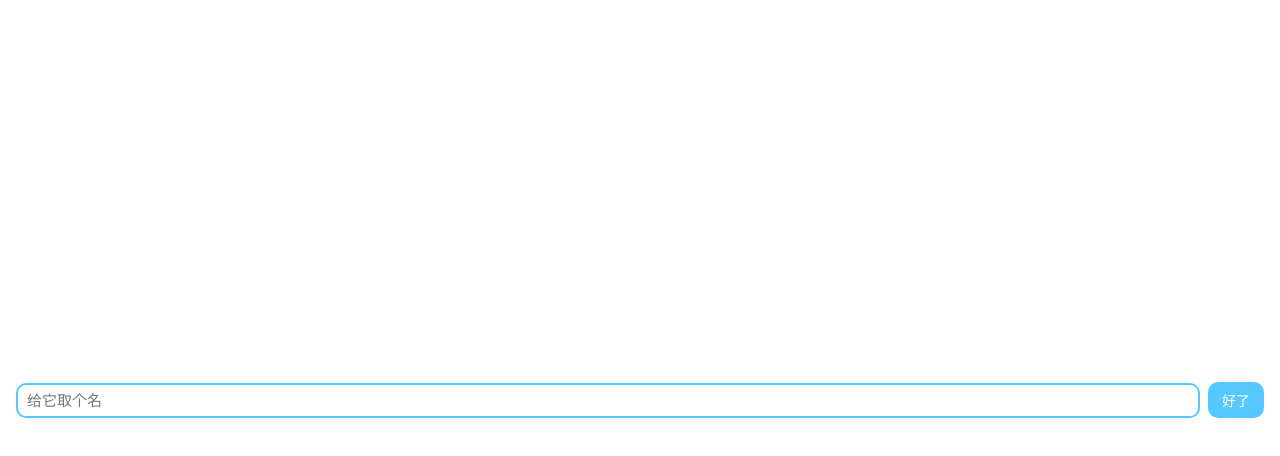
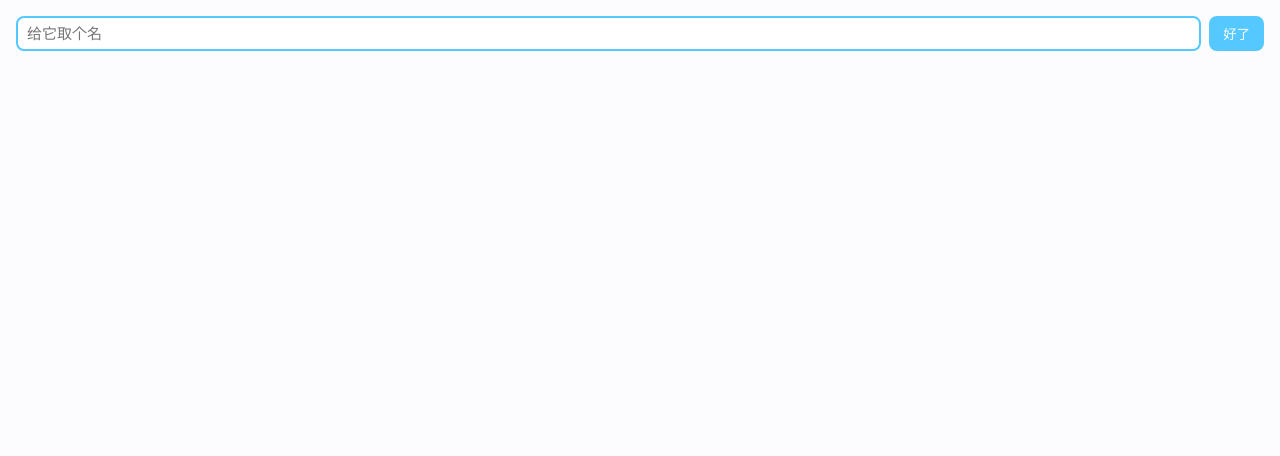
Before and after one commit to 626774341-cyber/slime-game, a website: page desktop-pet/app/name.html in a window 1280 px wide. Drawn offline with Linux system fonts and the light colour scheme.

```diff
--- a/desktop-pet/app/main.js
+++ b/desktop-pet/app/main.js
@@ -46,9 +46,9 @@
   if (nameWin) { nameWin.focus(); return; }
   const cur = (loadSettings().name || '').slice(0, 6);
   nameWin = new BrowserWindow({
-    width: 320, height: 140, frame: false, transparent: true, resizable: false,
+    width: 300, height: 130, frame: false, transparent: true, resizable: false,
     minimizable: false, maximizable: false, show: false, skipTaskbar: true,
-    title: '给史莱姆取名',
+    backgroundColor: '#00000000',
     webPreferences: { preload: path.join(__dirname, 'preload.js'), backgroundThrottling: false }
   });
   nameWin.loadFile('name.html', { query: { n: cur } });
@@ -686,7 +686,7 @@
     fullscreenable: false,
     skipTaskbar: true,
     alwaysOnTop: true,
-    backgroundColor: '#ffffff',
+    backgroundColor: '#00000000',
     webPreferences: {
       backgroundThrottling: false,
       webSecurity: false,
--- a/desktop-pet/app/name.html
+++ b/desktop-pet/app/name.html
@@ -3,23 +3,24 @@
 <head>
 <meta charset="utf-8">
 <style>
-  * { margin: 0; padding: 0; box-sizing: border-box; border-radius: 14px; }
-  body { width: 100vw; height: 100vh; background: rgba(255,255,255,.96);
-    font-family: "PingFang SC", sans-serif;
-    display: flex; gap: 8px; padding: 16px; align-items: center; }
-  input { flex: 1; font-size: 15px; padding: 7px 9px; border-radius: 10px;
+  html, body { background: transparent; }
+  body { margin: 0; font-family: "PingFang SC", sans-serif; background: rgba(252,252,255,.98);
+    display: flex; gap: 8px; padding: 16px; align-items: center; height: calc(100% - 32px);
+    box-sizing: border-box; border-radius: 14px; }
+  input { flex: 1; font-size: 15px; padding: 7px 9px; border-radius: 8px;
     border: 2px solid #bcd8ee; outline: none; color: #2c4a66; }
   input:focus { border-color: #54c8ff; }
-  button { border: none; background: #54c8ff; color: #fff; border-radius: 10px;
-    padding: 8px 14px; cursor: pointer; font-size: 14px; }
+  button { border: none; background: #54c8ff; color: #fff; border-radius: 8px;
+    padding: 8px 14px; cursor: pointer; }
 </style>
 </head>
 <body>
   <input id="n" maxlength="6" placeholder="给它取个名">
   <button id="ok">好了</button>
   <script>
+    const p = new URLSearchParams(location.search);
     const input = document.getElementById('n');
-    input.value = new URLSearchParams(location.search).get('n') || '';
+    input.value = p.get('n') || '';
     input.focus(); input.select();
     function go() {
       const v = input.value.trim();
```
Also changed, not shown: desktop-pet/CHANGELOG.md.
